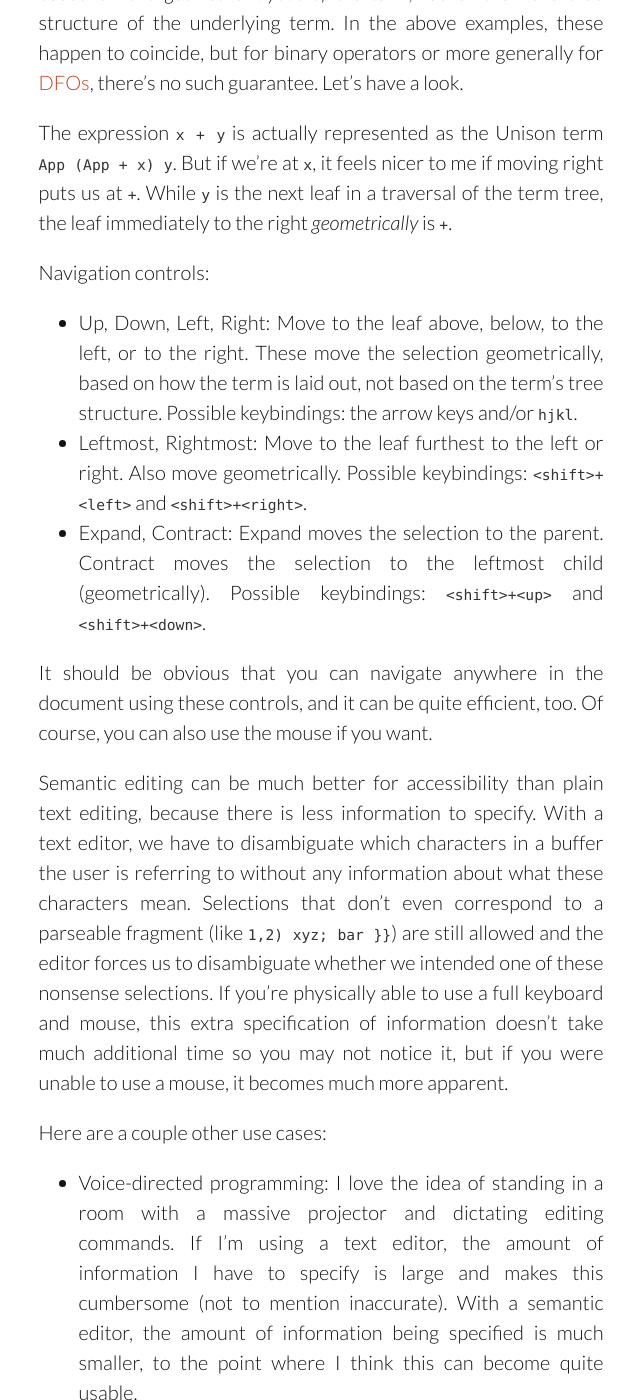
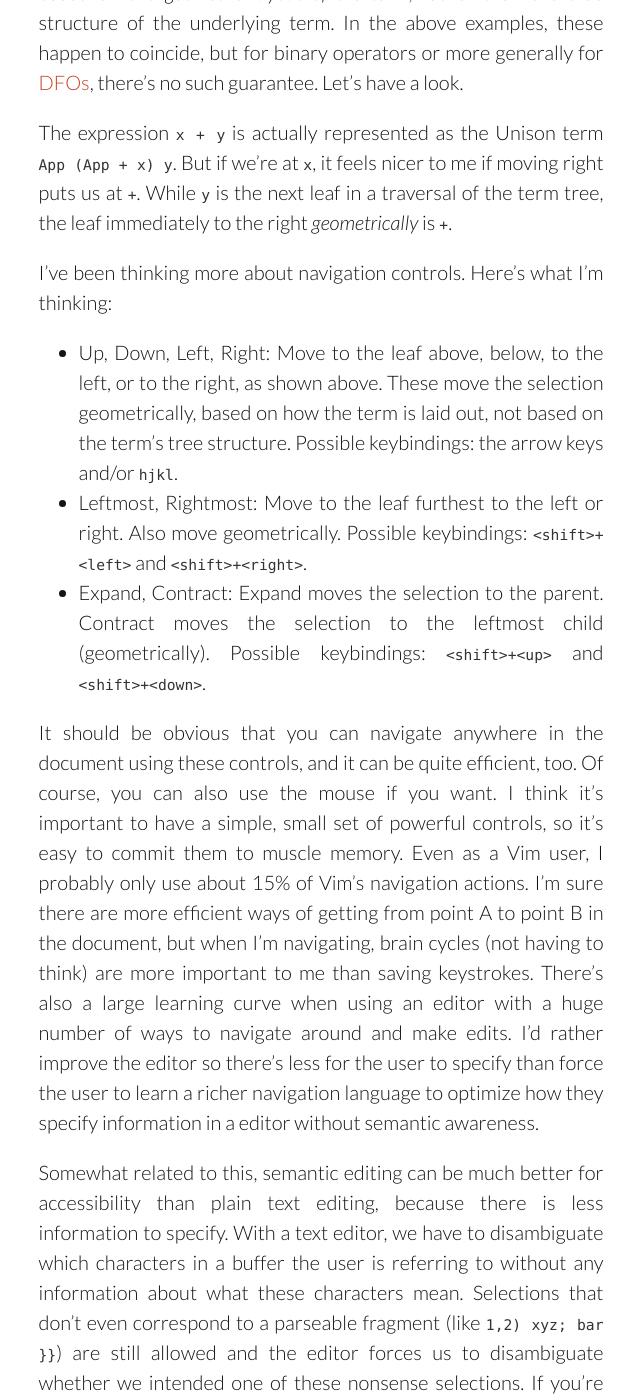
Before and after one commit to unisonweb/oldblog, a Jekyll site: the page built from _posts/2015-09-17-directional-navigation.markdown, in a window 1280 px wide and 1400 px high, scrolled down 2925 px. Shown: the whole window, without its empty margins (319-959 px from the left). Built offline with Jekyll 4.4.1, drawn with Linux system fonts in a browser that asks for light colours; comment, search, counter and statistics services are not loaded.

Commit message:
Update 2015-09-17-directional-navigation.markdown

```diff
--- a/_posts/2015-09-17-directional-navigation.markdown
+++ b/_posts/2015-09-17-directional-navigation.markdown
@@ -25,15 +25,15 @@ Something that is nice about this mode of traversal is that it is based on the _
 
 The expression `x + y` is actually represented as the Unison term `App (App + x) y`. But if we're at `x`, it feels nicer to me if moving right puts us at `+`. While `y` is the next leaf in a traversal of the term tree, the leaf immediately to the right _geometrically_ is `+`.
 
-Navigation controls:
+I've been thinking more about navigation controls. Here's what I'm thinking:
 
-* Up, Down, Left, Right: Move to the leaf above, below, to the left, or to the right. These move the selection geometrically, based on how the term is laid out, not based on the term's tree structure. Possible keybindings: the arrow keys and/or `hjkl`.
+* Up, Down, Left, Right: Move to the leaf above, below, to the left, or to the right, as shown above. These move the selection geometrically, based on how the term is laid out, not based on the term's tree structure. Possible keybindings: the arrow keys and/or `hjkl`.
 * Leftmost, Rightmost: Move to the leaf furthest to the left or right. Also move geometrically. Possible keybindings: `<shift>+<left>` and `<shift>+<right>`.
 * Expand, Contract: Expand moves the selection to the parent. Contract moves the selection to the leftmost child (geometrically). Possible keybindings: `<shift>+<up>` and `<shift>+<down>`.
 
-It should be obvious that you can navigate anywhere in the document using these controls, and it can be quite efficient, too. Of course, you can also use the mouse if you want.
+It should be obvious that you can navigate anywhere in the document using these controls, and it can be quite efficient, too. Of course, you can also use the mouse if you want. I think it's important to have a simple, small set of powerful controls, so it's easy to commit them to muscle memory. Even as a Vim user, I probably only use about 15% of Vim's navigation actions. I'm sure there are more efficient ways of getting from point A to point B in the document, but when I'm navigating, brain cycles (not having to think) are more important to me than saving keystrokes. There's also a large learning curve when using an editor with a huge number of ways to navigate around and make edits. I'd rather improve the editor so there's less for the user to specify than force the user to learn a richer navigation language to optimize how they specify information in a editor without semantic awareness.
 
-Semantic editing can be much better for accessibility than plain text editing, because there is less information to specify. With a text editor, we have to disambiguate which characters in a buffer the user is referring to without any information about what these characters mean. Selections that don't even correspond to a parseable fragment (like `1,2) xyz; bar }}`) are still allowed and the editor forces us to disambiguate whether we intended one of these nonsense selections. If you're physically able to use a full keyboard and mouse, this extra specification of information doesn't take much additional time so you may not notice it, but if you were unable to use a mouse, it becomes much more apparent.
+Somewhat related to this, semantic editing can be much better for accessibility than plain text editing, because there is less information to specify. With a text editor, we have to disambiguate which characters in a buffer the user is referring to without any information about what these characters mean. Selections that don't even correspond to a parseable fragment (like `1,2) xyz; bar }}`) are still allowed and the editor forces us to disambiguate whether we intended one of these nonsense selections. If you're physically able to use a full keyboard and mouse, this extra specification of information doesn't take much additional time so you may not notice it, but if you were unable to use a mouse, it becomes much more apparent.
 
 Here are a couple other use cases:
 
```
